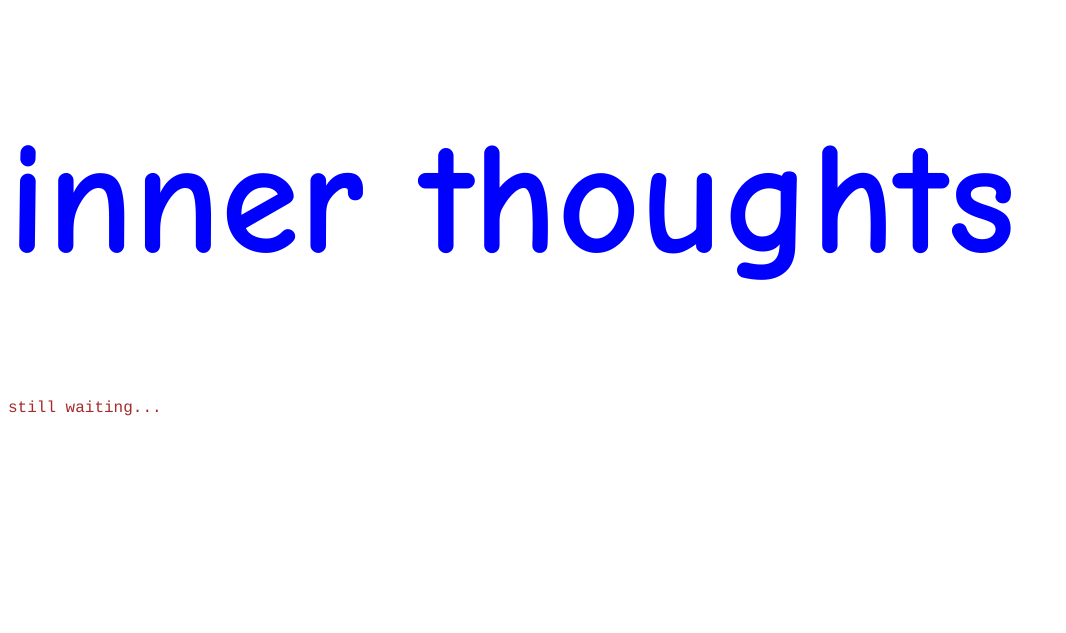
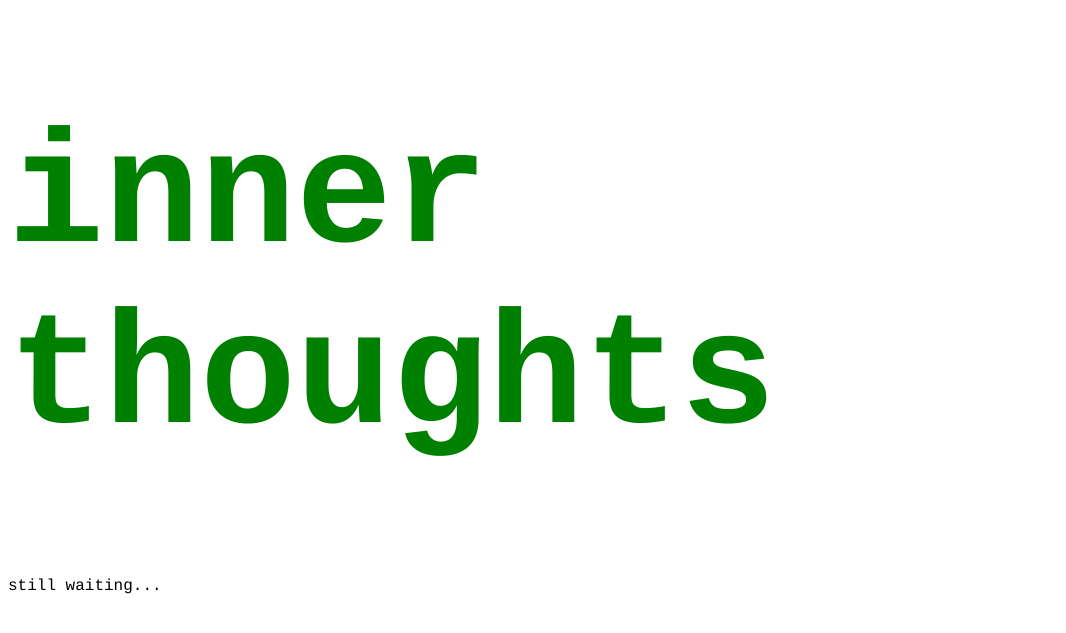
Before and after one commit to mytchgilli/Inner-Thoughts-of-Mitch, a plain HTML site: page index.html in a window 1280 px wide. Shown: the part 65-698 px from the top of the page, without its empty margins (0-1066 px from the left). Drawn offline with Linux system fonts and the light colour scheme.

Commit message:
Update style.css

```diff
--- a/style.css
+++ b/style.css
@@ -1,10 +1,10 @@
 h1 {
   font-size: 10em; /* 1em = 12pt = 16px */
-  font-family: "Comic Sans MS", cursive, sans-serif;
-  color: blue
+  font-family: "Courier", cursive, sans-serif;
+  color: green
 }
 
 p {
   font-family: Courier, Monaco, monospace;
-  color: brown
+  color: black
 }
```
